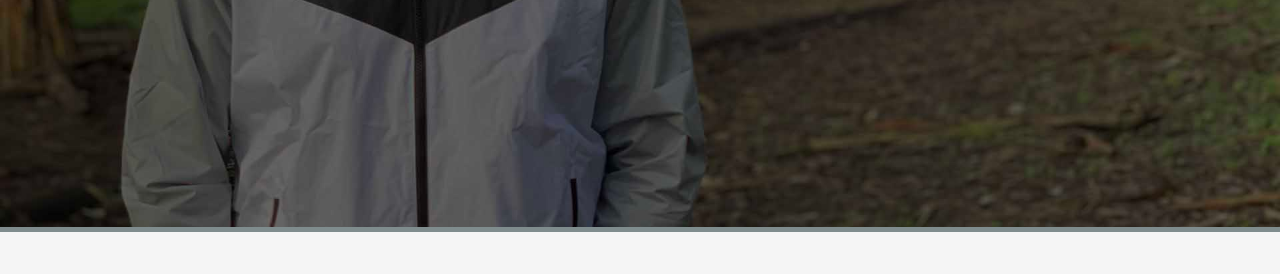
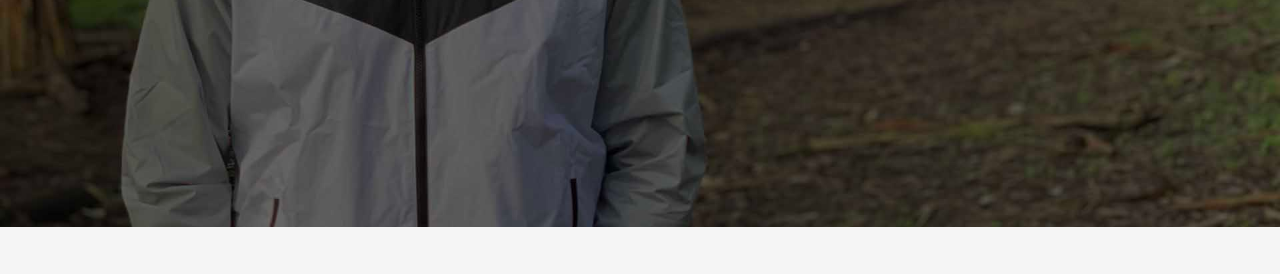
Before and after one commit to joshuakcockrell/site, a plain HTML site: page index.html in a window 1280 px wide. Shown: the part 526-800 px from the top of the page. Drawn offline with nearby package versions, Linux system fonts and the light colour scheme.

Commit message:
Updated pics

```diff
--- a/css/main.css
+++ b/css/main.css
@@ -124,7 +124,7 @@ a {
     z-index: 3;
     background-color: #f5f5f5;
     color: #FFFFFF;
-    background-color: #7f8c8d;
+    background-color: #f5f5f5;
 }
 
 #section-header {
```
